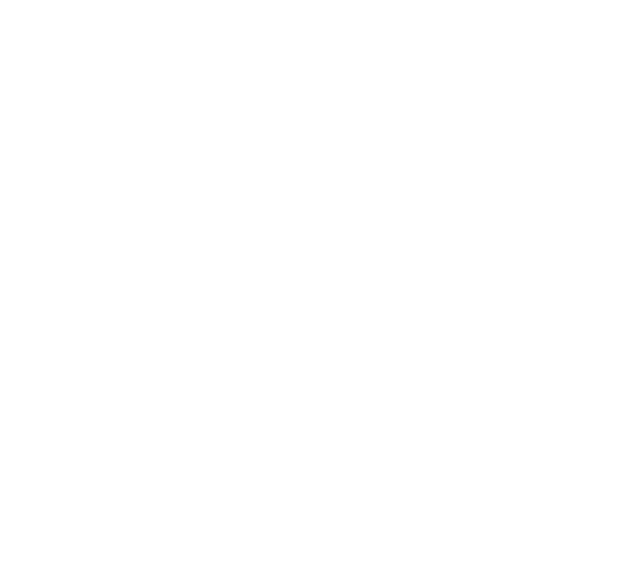
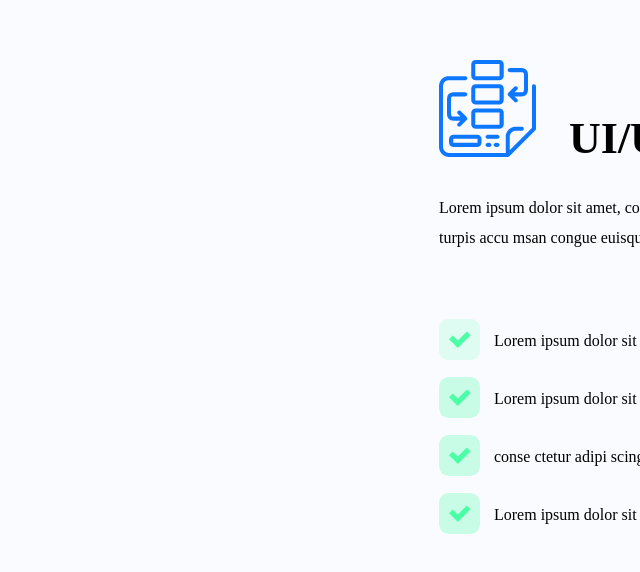
Before and after one commit to AdityaBaxla/secure-blink-vue3, a Vue app: page / in a window 1280 px wide. Shown: the part 2797-3369 px from the top of the page, without its empty margins (640-1280 px from the left). Built offline with nearby package versions, Linux system fonts and the light colour scheme.

Commit message:
home s-3 right done

```diff
--- a/src/views/HomeView.vue
+++ b/src/views/HomeView.vue
@@ -23,11 +23,159 @@
       congue. Quisque blandit dui Pellentesque habitant morbi tristique senectus et netus et
       malesuada fames ac turpis egestas. In convallis porta mauris non aliquam.
     </div>
+    <div id="screen3-main"></div>
     <div id="screen3-right"></div>
+    <div id="s3-logo"></div>
+    <div id="s3-heading">UI/UX Designing</div>
+    <div id="s3-subtext">
+      Lorem ipsum dolor sit amet, conse ctetur adipi scing elit. Aliq uam ex odio, is the turpis
+      accu msan congue euisque blandit dui Pelle ntesque habitant.
+    </div>
+    <div id="s3-checkmark1"></div>
+    <div id="s3-point1">Lorem ipsum dolor sit amet, conse ctetur adipi scing elit.</div>
+    <div id="s3-checkmark2"></div>
+    <div id="s3-point2">Lorem ipsum dolor sit amet,</div>
+    <div id="s3-checkmark3"></div>
+    <div id="s3-point3">conse ctetur adipi scing elit.</div>
+    <div id="s3-checkmark4"></div>
+    <div id="s3-point4">Lorem ipsum dolor sit amet, conse ctetur</div>
   </main>
 </template>
 
 <style scoped>
+#s3-checkmark4 {
+  top: 3290px;
+  left: 1079px;
+  width: 41px;
+  height: 41px;
+  /* UI Properties */
+  background: #4bffa526 url('../assets/img/Group 35604.svg') 0% 0% no-repeat padding-box;
+  border-radius: 9px;
+  opacity: 1;
+}
+#s3-point4 {
+  top: 3299px;
+  left: 1134px;
+  width: 331px;
+  height: 23px;
+  /* UI Properties */
+  text-align: left;
+  font: normal normal normal 16px/25px Poppins;
+  letter-spacing: 0px;
+  color: #000000;
+  opacity: 1;
+}
+#s3-checkmark3 {
+  top: 3232px;
+  left: 1079px;
+  width: 41px;
+  height: 41px;
+  /* UI Properties */
+  background: #4bffa526 url('../assets/img/Group 35604.svg') 0% 0% no-repeat padding-box;
+  border-radius: 9px;
+  opacity: 1;
+}
+#s3-point3 {
+  top: 3241px;
+  left: 1134px;
+  width: 232px;
+  height: 23px;
+  /* UI Properties */
+  text-align: left;
+  font: normal normal normal 16px/25px Poppins;
+  letter-spacing: 0px;
+  color: #000000;
+  opacity: 1;
+}
+#s3-checkmark2 {
+  top: 3174px;
+  left: 1079px;
+  width: 41px;
+  height: 41px;
+  background: #4bffa526 url('../assets/img/Group 35604.svg') 0% 0% no-repeat padding-box;
+  border-radius: 9px;
+  opacity: 1;
+}
+#s3-point2 {
+  /* Layout Properties */
+  top: 3183px;
+  left: 1134px;
+  width: 226px;
+  height: 23px;
+  /* UI Properties */
+  text-align: left;
+  font: normal normal normal 16px/25px Poppins;
+  letter-spacing: 0px;
+  color: #000000;
+  opacity: 1;
+}
+#s3-point1 {
+  /* Layout Properties */
+  top: 3125px;
+  left: 1134px;
+  width: 454px;
+  height: 23px;
+  /* UI Properties */
+  text-align: left;
+  font: normal normal normal 16px/25px Poppins;
+  font-family: Poppins;
+  letter-spacing: 0px;
+  color: #000000;
+  opacity: 1;
+}
+#s3-checkmark1 {
+  top: 3116px;
+  left: 1079px;
+  width: 41px;
+  height: 41px;
+  /* UI Properties */
+  background: transparent url('../assets/img/Group 35604.svg') 0% 0% no-repeat padding-box;
+  opacity: 1;
+}
+#s3-logo {
+  top: 2857px;
+  left: 1079px;
+  width: 97px;
+  height: 97px;
+  /* UI Properties */
+  background: transparent url('../assets/img/Group 35621.png') 0% 0% no-repeat padding-box;
+  opacity: 1;
+}
+#s3-subtext {
+  top: 2990px;
+  left: 1079px;
+  width: 560px;
+  height: 152px;
+  text-align: left;
+  font: normal normal normal 16px/30px Poppins;
+  letter-spacing: 0px;
+  color: #000000;
+  opacity: 1;
+}
+#s3-heading {
+  /* Layout Properties */
+  top: 2881px;
+  left: 1209px;
+  width: 361px;
+  height: 61px;
+  /* UI Properties */
+  text-align: left;
+  font: normal normal 600 44px/110px Poppins;
+  letter-spacing: 0px;
+  color: #000000;
+  opacity: 1;
+}
+#screen3-main {
+  /* Layout Properties */
+  top: 2675px;
+  left: 0px;
+  width: 1920px;
+  height: 889px;
+  /* UI Properties */
+  background: #0e77ff 0% 0% no-repeat padding-box;
+  border: 1px solid #707070;
+  opacity: 0.02;
+}
 #screen3-right {
   top: 2675px;
   left: 1418px;
```
Also changed, not shown: src/assets/img/Group 35604.svg (added), src/assets/img/Group 35621.png (added).
